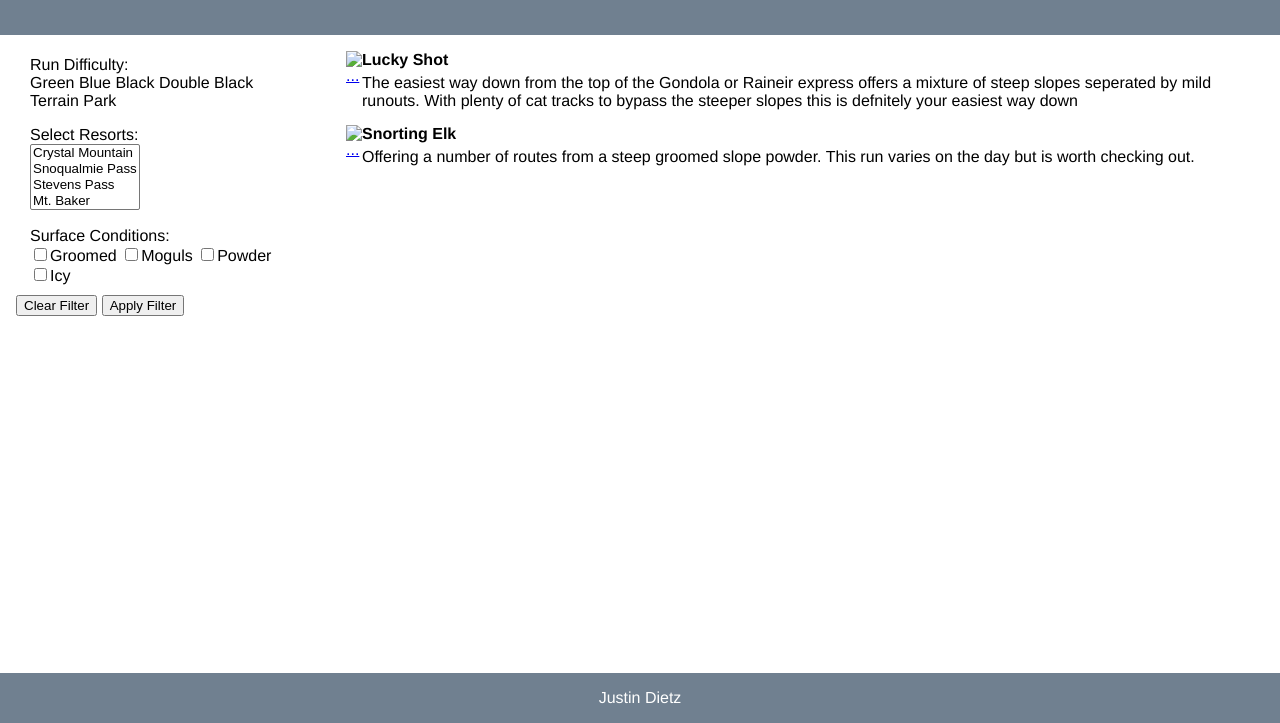
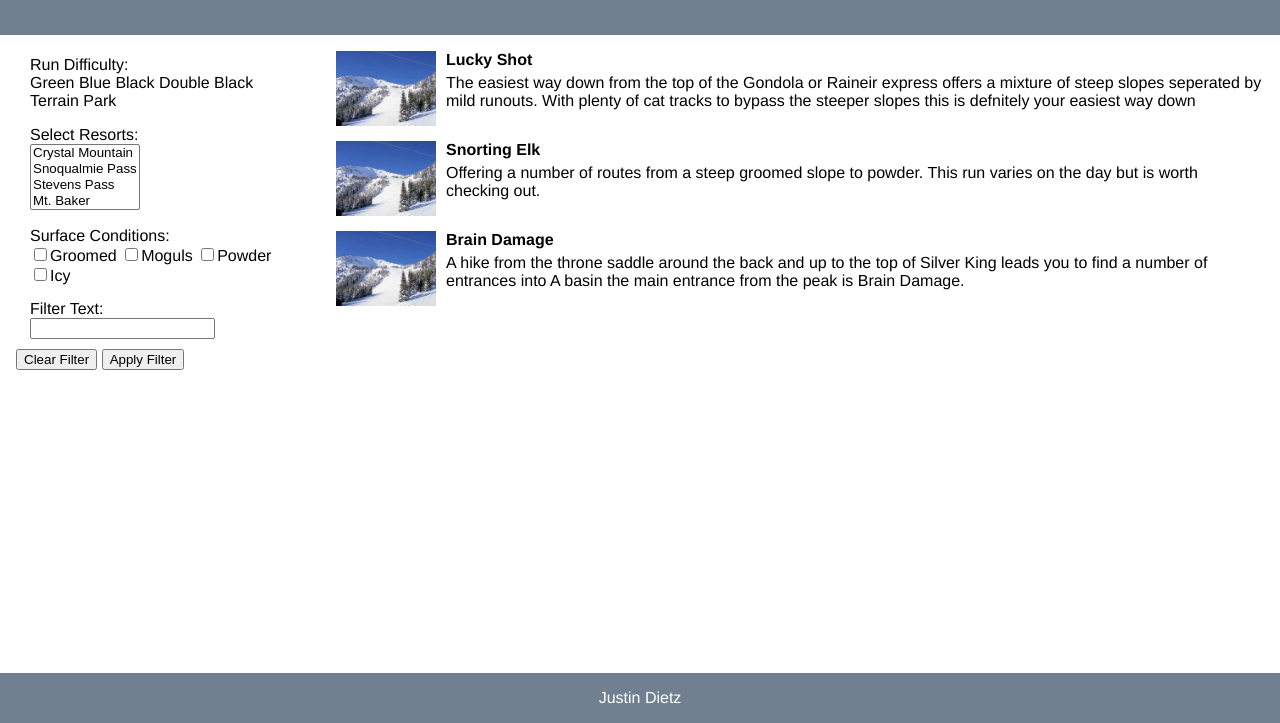
Before and after one commit to SkiGeek82/CodeFellows-EvaluationSite, a plain HTML site: page index.html in a window 1280 px wide. Shown: the part 77-800 px from the top of the page. Drawn offline with Linux system fonts and the light colour scheme.

Commit message:
Basic Filtering Functionality added as well as changes to show image

```diff
--- a/css/style.css
+++ b/css/style.css
@@ -67,6 +67,7 @@ fieldset{
 
 .result-obj{
     display: block;
+    width: 100px;
 }
 
 .result-obj.img-thumbnail{
@@ -74,8 +75,8 @@ fieldset{
 }
 
 
-.result-left, .result > .pull-right{
-    padding-left: 10px;
+.result-left{
+    padding-right: 10px;
 }
 
 .result-left, .result-body {
--- a/index.html
+++ b/index.html
@@ -4,8 +4,7 @@
 		<title>Line Finder</title>
 		<link rel="stylesheet" href="./css/style.css" />
 		<meta name="viewport" content="width=device-width, initial-scale=1.0" />
-		<script type="text/javascript" src="./scripts/template-results.js"></script>
-		<script type="text/javascript" src="./scripts/app.js"></script>
+
 	</head>
 <body>
 	<header>
@@ -59,19 +58,25 @@
 					<label for="surface">Surface Conditions:</label>
 					<div>
 						<label>
-							<input type="checkbox" name="surface[]">Groomed
+							<input type="checkbox" name="surface[]" />Groomed
 						</label>
 						<label>
-							<input type="checkbox" name="surface[]">Moguls
+							<input type="checkbox" name="surface[]" />Moguls
 						</label>
 						<label>
-							<input type="checkbox" name="surface[]">Powder
+							<input type="checkbox" name="surface[]" />Powder
 						</label>
 						<label>
-							<input type="checkbox" name="surface[]">Icy
+							<input type="checkbox" name="surface[]" />Icy
 						</label>
 					</div>
 				</fieldset>
+                <fieldset>
+                    <label for="filterText">Filter Text:</label>
+                    <div>
+                       <input id="filterText" type="text" name="filterText" />
+                    </div>
+                </fieldset>
 				<input id="clearfilter" type="button" value="Clear Filter" />
 				<input id="applyfilter" type="button" value="Apply Filter" />
 			</form>
@@ -98,5 +103,7 @@
 	<footer>
 		<div>Justin Dietz</div>
 	</footer>
+    <script type="text/javascript" src="./scripts/template-results.js"></script>
+    <script type="text/javascript" src="./scripts/app.js"></script>
 </body>
 </html>
--- a/scripts/app.js
+++ b/scripts/app.js
@@ -1,25 +1,53 @@
-// JavaScript source code
 'use strict';
 
 var rundata = {
-    "runs": [{
+    "runs": [
+        {
+            "id": 1,
             "name": "Lucky Shot",
             "description": "The easiest way down from the top of the Gondola or Raineir express offers a mixture of steep slopes seperated by mild runouts. With plenty of cat tracks to bypass the steeper slopes this is defnitely your easiest way down",
             "difficulty": "blue",
-        "surface":"Groomed"},
+            "surface": "Groomed",
+            "image": "./images/runs/luckyshot.jpg"
+        },
         {
+            "id": 2,
             "name": "Snorting Elk",
-        "description": "Offering a number of routes from a steep groomed slope powder. This run varies on the day but is worth checking out.",
+            "description": "Offering a number of routes from a steep groomed slope to powder. This run varies on the day but is worth checking out.",
             "difficulty": "black",
-        "surface": "Mixed"
+            "surface": "Mixed",
+            "image": "./images/runs/luckyshot.jpg"
+        },
+        {
+            "id": 3,
+            "name": "Brain Damage",
+            "description": "A hike from the throne saddle around the back and up to the top of Silver King leads you to find a number of entrances into A basin the main entrance from the peak is Brain Damage.",
+            "difficulty": "black",
+            "surface": "Mixed",
+            "image": "./images/runs/luckyshot.jpg"
         }
     ]
 };
 
 
-/* We probably don't need a default filter we will just clear the current filter*/
-var defaultFilter = { "difficulty": ["green", "blue", "black", "doubleblack"] }
+// We probably don't need a default filter we will just clear the current filter
+// var defaultFilter = { "difficulty": ["green", "blue", "black", "doubleblack"] }
+
+var btnFilter = document.getElementById("applyfilter");
+btnFilter.addEventListener("click", filterData);
 
 window.onload = function () {
-    formatResults(rundata, "results");
+    formatResults(rundata.runs, "results");
 }
+
+function filterData(filters) {
+    var text = document.getElementById("filterText").value;
+    formatResults(rundata.runs.filter(filterByText(text)), "results");
+}
+
+//find all runs where name includes a specified value
+function filterByText(value) {
+    return function (element) {
+        return element.name.toLowerCase().includes(value.toLowerCase()) || element.description.toLowerCase().includes(value.toLowerCase());
+    }
+}
--- a/scripts/template-results.js
+++ b/scripts/template-results.js
@@ -1,4 +1,4 @@
-/* I am seperating this out as it has UI display aspects*/
+/* I am separating this out as it has UI display aspects*/
 'use strict';
 
 /*  There are better ways to do this with some additional frameworks
@@ -9,16 +9,26 @@
 
 //takes a run object and returns the html needed to render the result
 function formatResult(run) {
-    var output = '<div class="result"><div class="result-left"><a href="#"><img class="result-obj" src="..." alt="..."></a></div> \
-    <div class="result-body"><h4 class="result-heading">' + run.name + '</h4>' + run.description + '</div></div>';
+    var output = '  <div class="result"> \
+                        <div class="result-left"> \
+                            <a href="#"> \
+                                <img class="result-obj" src="' + run.image + '" alt="' + run.name + '"> \
+                            </a> \
+                        </div> \
+                        <div class="result-body"> \
+                            <h4 class="result-heading">' + run.name + '</h4>' + run.description + ' \
+                        </div> \
+                    </div>';
     return output;
 }
 
+// change this so that it takes an array and formats and the specific array object
+// in the object is not needed to be known and so it works with filters
 function formatResults(obj, target) {
     var results = "";
-    for (var i = 0, len = obj.runs.length; i<len; i++)
+    for (var i = 0, len = obj.length; i<len; i++)
     {
-        results += formatResult(obj.runs[i]);
+        results += formatResult(obj[i]);
     }
     //formatResult(run)
     document.getElementById(target).innerHTML = results;
```
Also changed, not shown: images/runs/luckyshot.jpg (added), 1 other file. Lines whose indentation alone changed are shown as unchanged.
